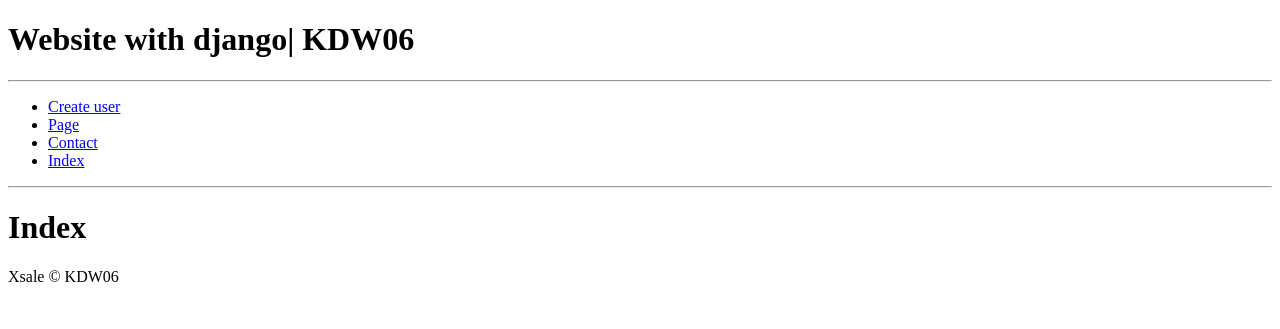
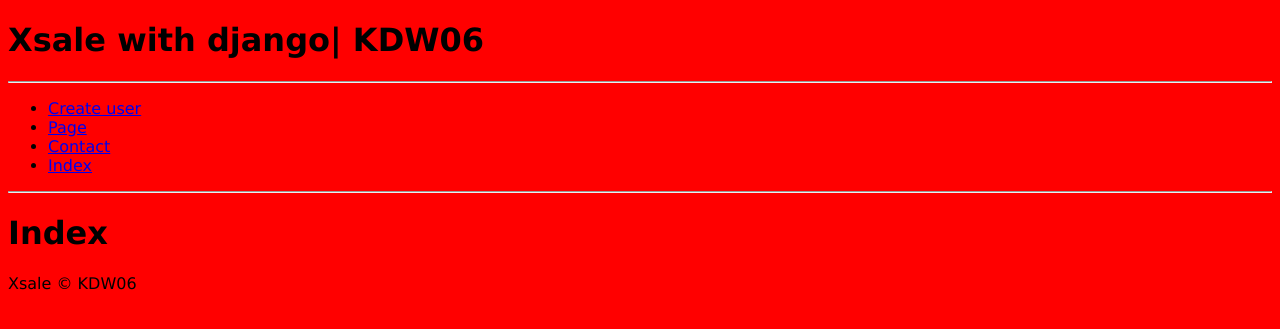
Before and after one commit to KDW06/Xsale, a Django app: page / in a window 1280 px wide. Shown: the top 329 px of the page. Run offline with Django 5.2, Linux system fonts and the light colour scheme.

Commit message:
style.css integration basic

```diff
--- /dev/null
+++ b/django/Xsale/Apps/Users/static/css/styles.css
@@ -0,0 +1,5 @@
+body{
+
+    font-family: Verdana, Geneva, Tahoma, sans-serif;
+    background-color: red;
+}
--- a/django/Xsale/Apps/Users/templates/layout.html
+++ b/django/Xsale/Apps/Users/templates/layout.html
@@ -1,10 +1,13 @@
+{%load static%}
+
 <!DOCTYPE html>
 <html lang="en">
     <head>
         <title>Xsale|{% block title %} {% endblock  %}</title>
+        <link rel="stylesheet" href="{% static 'css/styles.css' %}" />
      </head>
     <body>
-        <h1>Website with django| KDW06</h1>
+        <h1>Xsale with django| KDW06</h1>
 <hr>
 <ul>
     <li>
```
